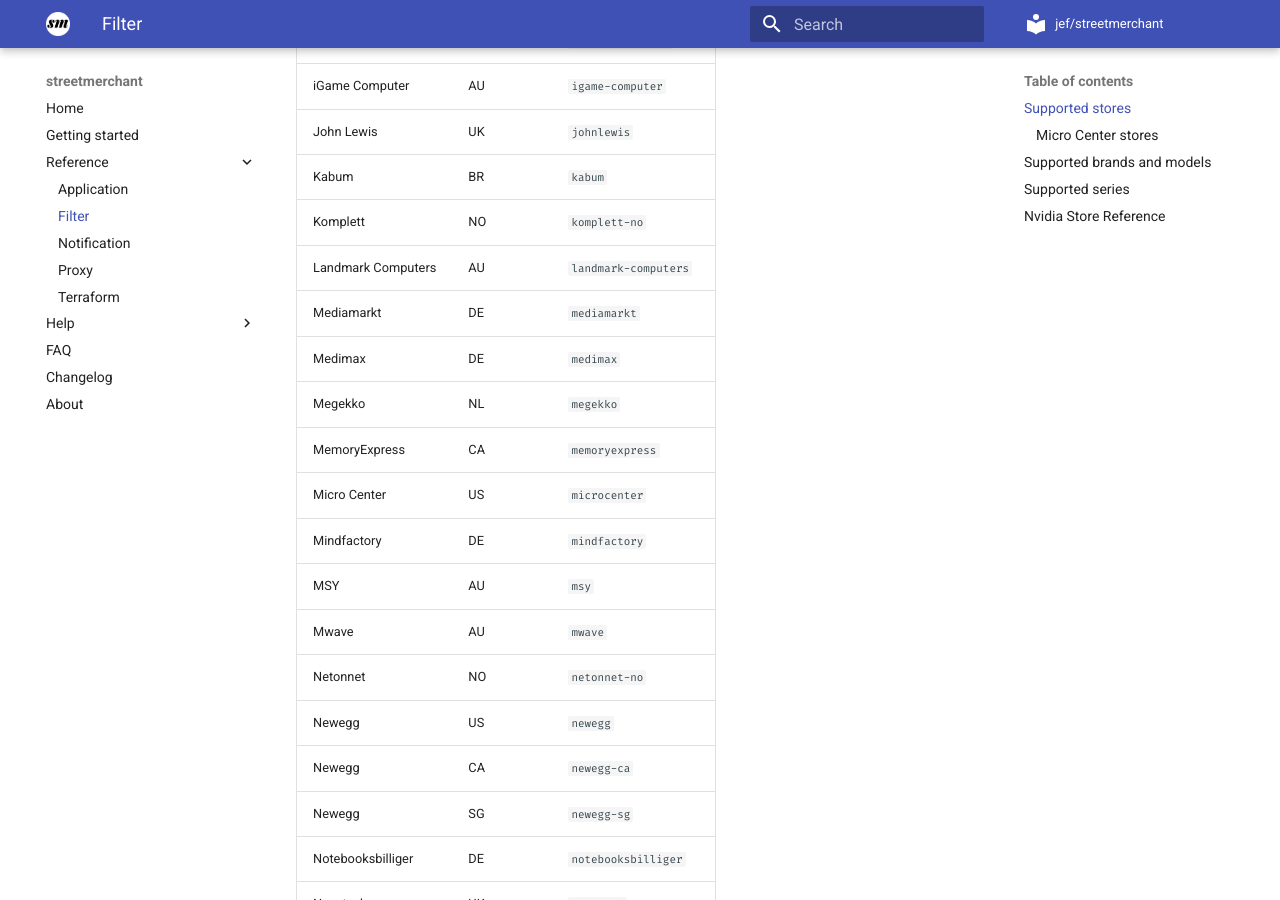
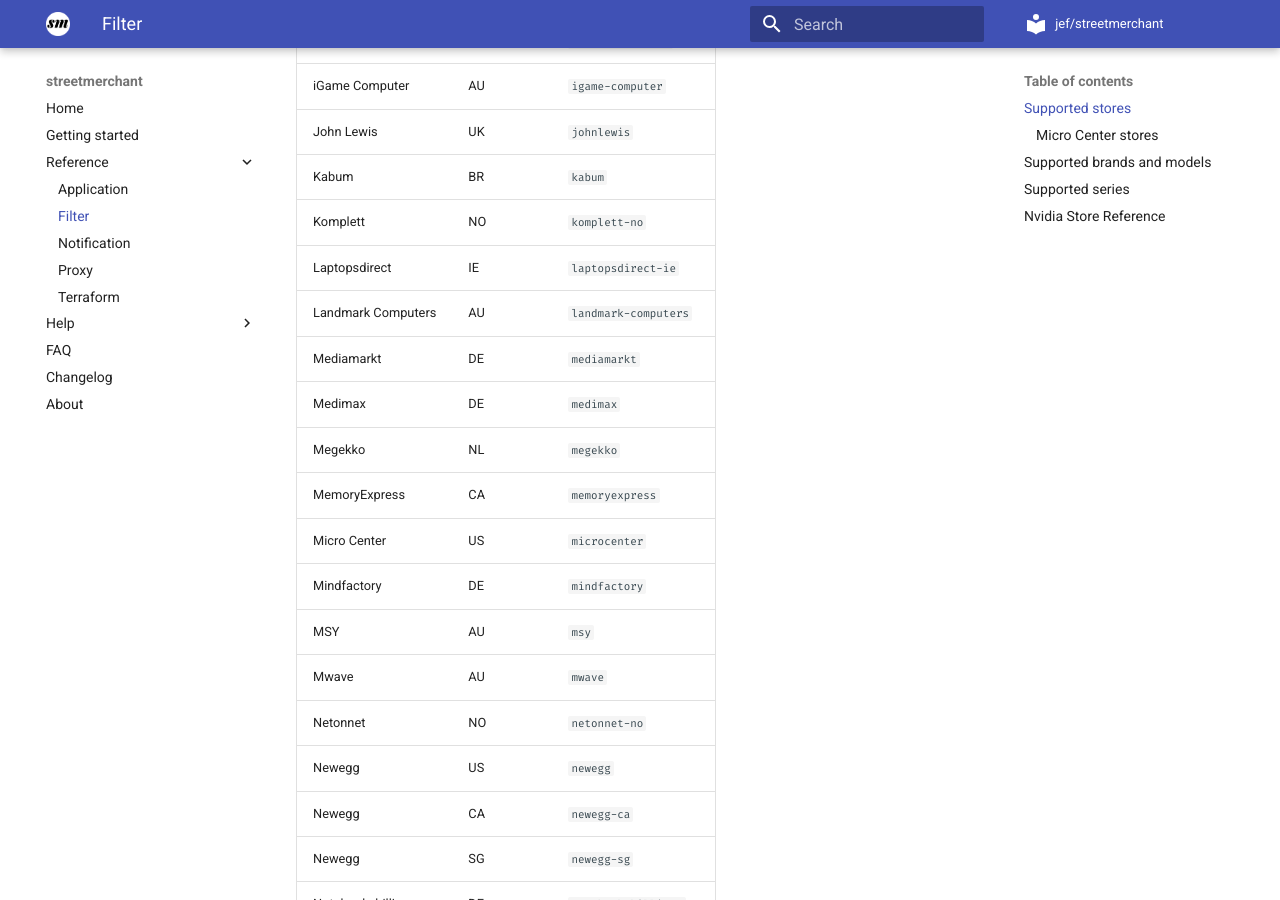
Before and after one commit to jef/streetmerchant, an MkDocs documentation site: the page built from docs/reference/filter.md, in a window 1280 px wide and 900 px high, scrolled down 5519 px. Built offline with MkDocs 1.6.1 and Material for MkDocs 9.7.7, drawn with Linux system fonts in a browser that asks for light colours; comment, search, counter and statistics services are not loaded.

Commit message:
Add laptopsdirect-ie to filter doc

```diff
--- a/docs/reference/filter.md
+++ b/docs/reference/filter.md
@@ -116,6 +116,7 @@
 | John Lewis | UK | `johnlewis`|
 | Kabum | BR | `kabum`|
 | Komplett | NO | `komplett-no`|
+| Laptopsdirect | IE | `laptopsdirect-ie`|
 | Landmark Computers | AU |  `landmark-computers`|
 | Mediamarkt | DE | `mediamarkt`|
 | Medimax | DE | `medimax`|
```
